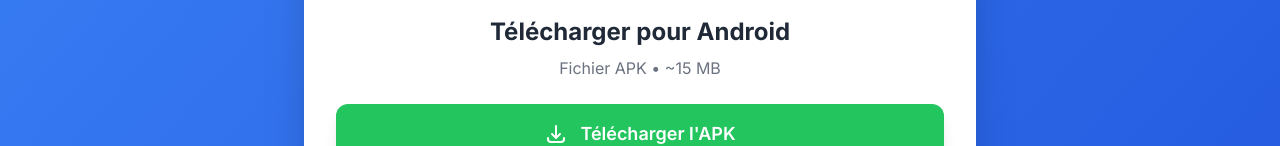
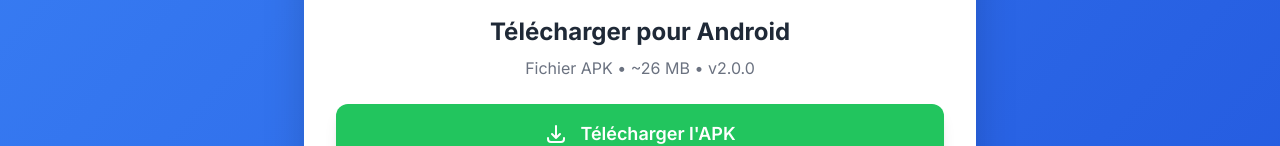
Before and after one commit to celyamehi/pointage, a React (Vite) app in the folder frontend/: page /telecharger-app in a window 1280 px wide. Shown: the part 452-598 px from the top of the page. Built offline with nearby package versions, Linux system fonts and the light colour scheme; no server answers.

Commit message:
feat: APK v2.0.0 avec mode hors-ligne et connexion persistante

```diff
--- a/frontend/src/pages/DownloadApp.jsx
+++ b/frontend/src/pages/DownloadApp.jsx
@@ -41,12 +41,12 @@ const DownloadApp = () => {
                 </svg>
               </div>
               <h2 className="text-2xl font-bold text-gray-800 mb-2">Télécharger pour Android</h2>
-              <p className="text-gray-500">Fichier APK • ~15 MB</p>
+              <p className="text-gray-500">Fichier APK • ~26 MB • v2.0.0</p>
             </div>
 
             <a
-              href="https://github.com/celyamehi/pointage/releases/download/v1.0.0/app-debug.apk"
-              download="pointage-collable-v1.0.0.apk"
+              href="https://github.com/celyamehi/pointage/releases/download/v2.0.0/pointage-collable-v2.apk"
+              download="pointage-collable-v2.0.0.apk"
               className="w-full bg-green-500 hover:bg-green-600 text-white py-4 rounded-xl font-semibold text-lg shadow-lg transition-all flex items-center justify-center space-x-3"
             >
               <svg className="w-6 h-6" fill="none" stroke="currentColor" viewBox="0 0 24 24">
```
